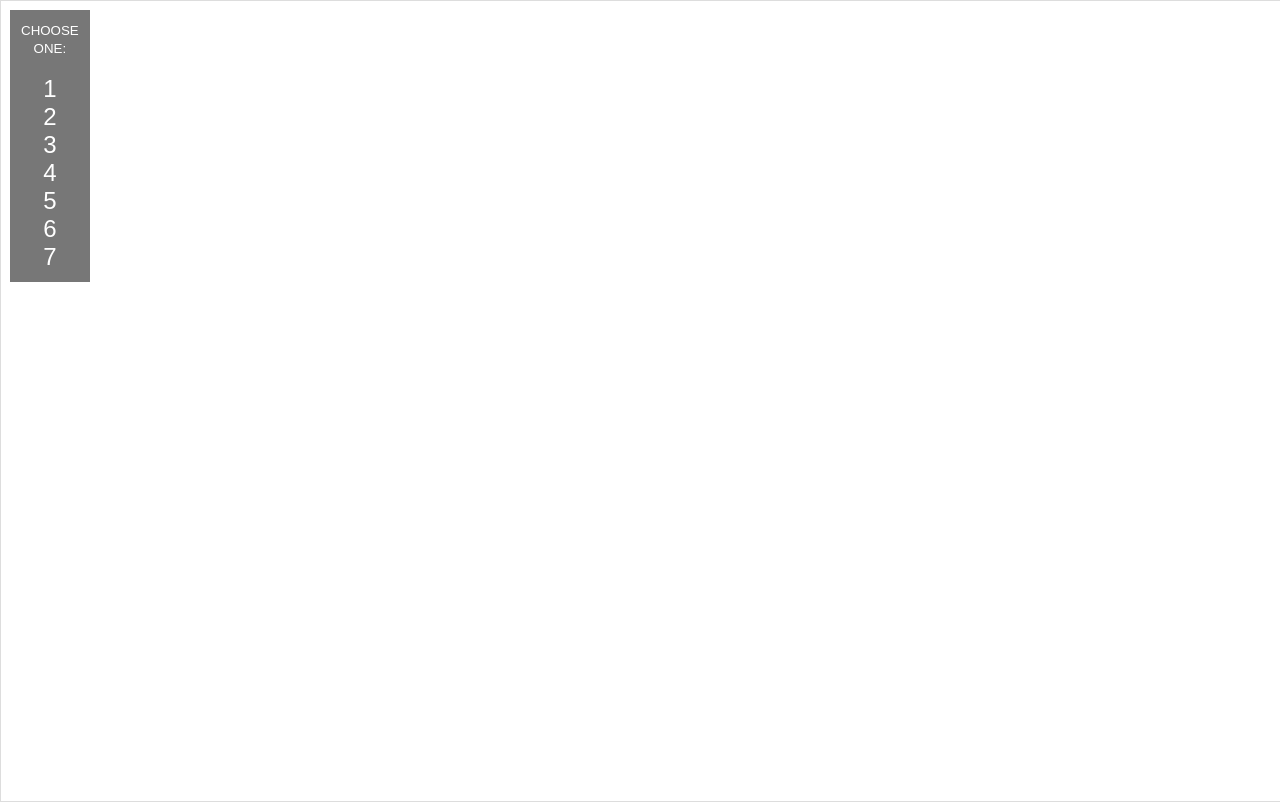
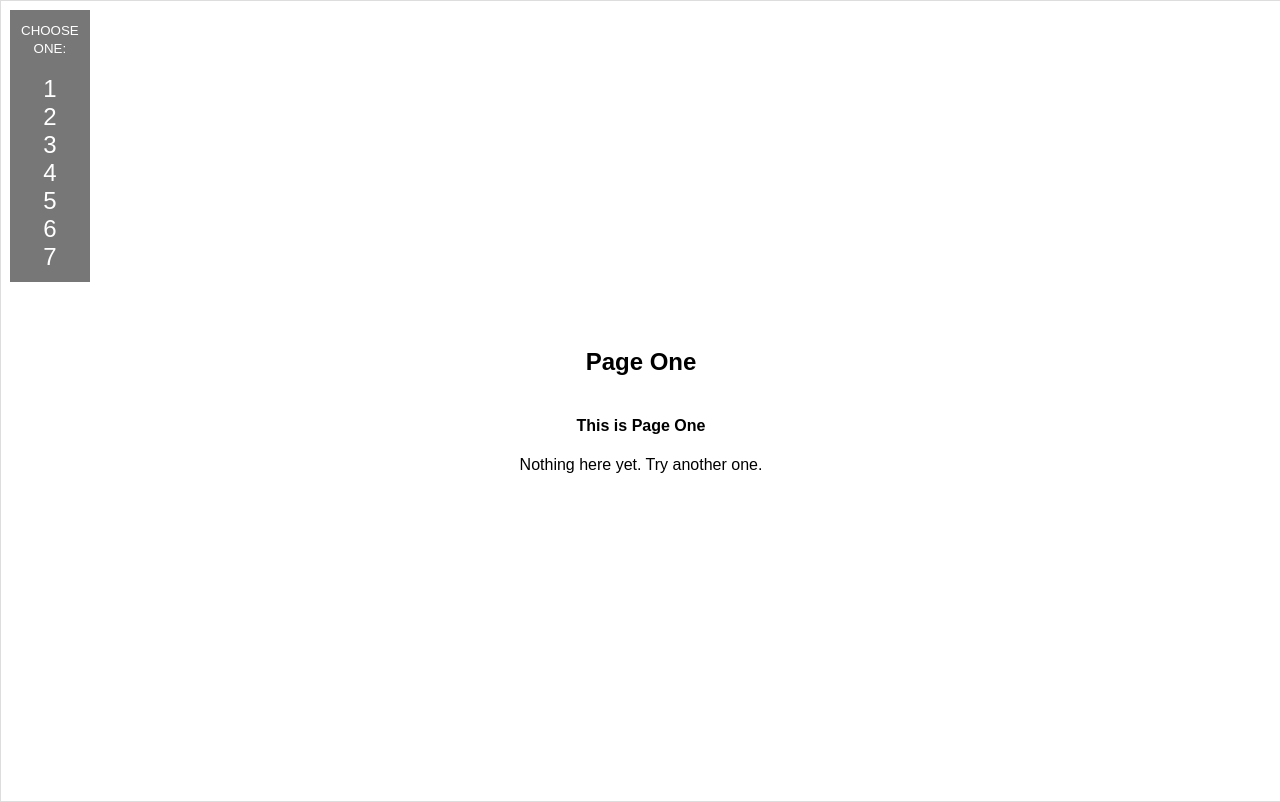
Before and after one commit to kbooth1000/page-sprite-react-interface, a React (Create React App) app: page / in a window 1280 px wide. Built offline with nearby package versions, Linux system fonts and the light colour scheme.

Commit message:
Set app to start on page 1

```diff
--- a/src/App.js
+++ b/src/App.js
@@ -20,6 +20,7 @@ class App extends Component {
 
   componentDidMount() {
     let routePath = this.props.location.pathname.split(/[:/]+/);
+    if (routePath[1] === '') routePath[1] = 1;
     this.setState({ activePage: routePath[1] });
   }
 
```
Also changed, not shown: 1 other file (tests, documents, lock files or other folders).
